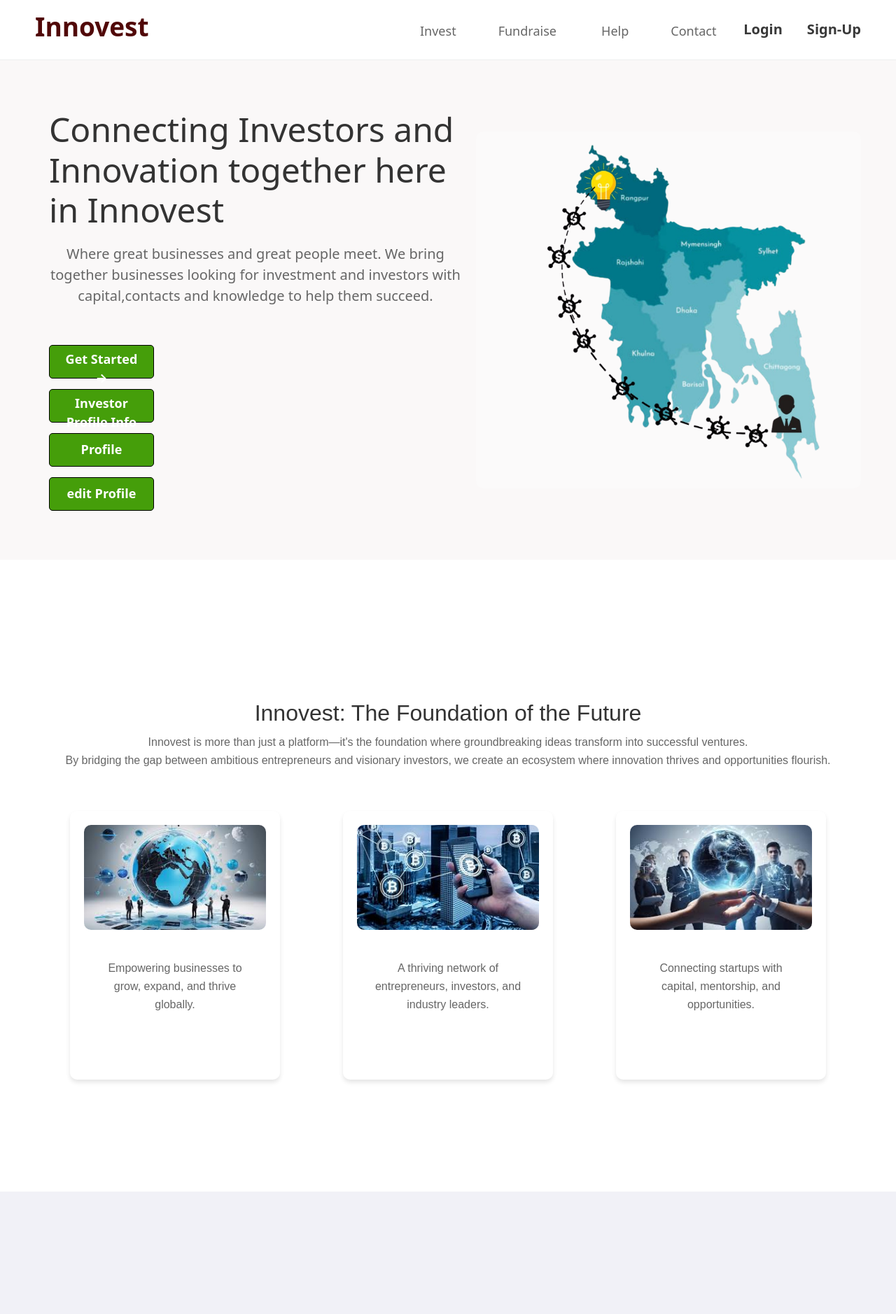
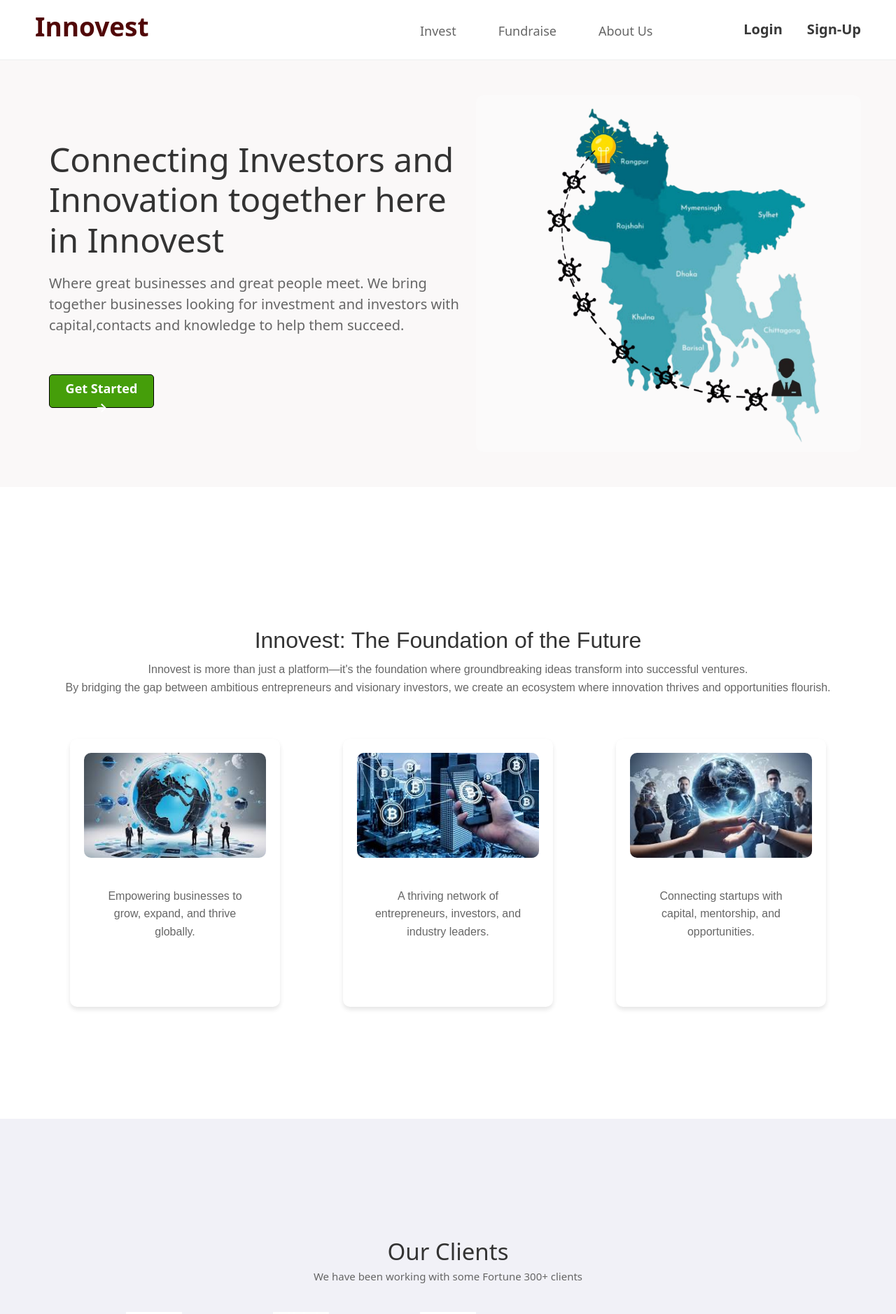
Before and after one commit to kazi-kamruddin/Innovest, a React (Vite) app in the folder frontEnd/: page / in a window 1280 px wide. Shown: the top 1878 px of the page at 70% size. Built offline with nearby package versions, Linux system fonts and the light colour scheme.

Commit message:
minor fixes

```diff
--- a/frontEnd/src/components/Navbar.jsx
+++ b/frontEnd/src/components/Navbar.jsx
@@ -15,9 +15,9 @@ function Navbar() {
         <ul className="nav-links">
           <li>
             <Link to="/all-pitches">Invest</Link>
-            <Link to="/fundraise-dashboard">Fundraise</Link> {/* Updated to Link */}
-            <a href="#">Help</a>
-            <a href="#">Contact</a>
+            <Link to="/fundraise-dashboard">Fundraise</Link>
+            {/* <a href="#">Help</a> */}
+            <Link to="/about-us">About Us</Link>
           </li>
         </ul>
         <div className="auth-links">
--- a/frontEnd/src/pages/InvestorProfile.jsx
+++ b/frontEnd/src/pages/InvestorProfile.jsx
@@ -97,6 +97,9 @@ const InvestorProfile = () => {
           <Link to="/investor-profile/edit-profile">
               <button className="btn secondary">edit Profile </button>
           </Link>
+          <Link to="/investor-info-submit">
+              <button className="btn secondary">Investor Profile Info</button>
+          </Link>
         </div>
       )}
     </div>
--- a/frontEnd/src/pages/investorList.jsx
+++ b/frontEnd/src/pages/investorList.jsx
@@ -30,11 +30,11 @@ const InvestorList = () => {
 
     return (
       <div className="investor-list-container">
-        <h2>Investor List</h2>
+        <h2 className="">Investor List</h2>
         {loading ? (
-          <p>Loading...</p>
+          <p className="investor-list-loading">Loading...</p>
         ) : error ? (
-          <p>Error: {error}</p>
+          <p className="investor-list-loading">Error: {error}</p>
         ) : investors.length > 0 ? (
           <div className="investor-grid">
             {investors.map((investor) => (
--- a/frontEnd/src/pages/landing_Page.jsx
+++ b/frontEnd/src/pages/landing_Page.jsx
@@ -12,16 +12,10 @@ function LandingPage() {
           <h1>Connecting Investors and Innovation together here in Innovest</h1>
           <p>Where great businesses and great people meet. We bring together businesses looking for investment and investors with capital,contacts and knowledge to help them succeed.</p>
           <div className="hero-buttons">
-          <button className="btn secondary">Get Started →</button>
-          <Link to="/investor-info-submit">
-              <button className="btn secondary">Investor Profile Info</button>
+          <Link to="/fundraise-dashboard">
+            <button className="btn secondary">Get Started →</button>
           </Link>
-          <Link to="/investor-profile">
-              <button className="btn secondary"> Profile </button>
-          </Link>
-          <Link to="/investor-profile/edit-profile">
-              <button className="btn secondary">edit Profile </button>
-          </Link>
+
           </div>
         </div>
         <div className="hero-image">
--- a/frontEnd/src/styles/investor_list.css
+++ b/frontEnd/src/styles/investor_list.css
@@ -8,7 +8,7 @@
     align-items: center;
   }
 
-  h2 {
+  .investor-list-title {
     font-size: 2.5rem;
     color: #333;
     font-weight: 600;
@@ -81,11 +81,11 @@
 
   .investor-item:hover .investor-body p {
     margin: 15px 0;
-    color: #007bff;
+    /* color: #007bff; */
   }
 
   .investor-item:hover .investor-body strong {
-    color: #00bcd4;
+    /* color: #00bcd4; */
   }
 
   @media (max-width: 1200px) {
@@ -117,7 +117,7 @@
     background-color: #dc3545;
   }
 
-  p {
+  .nvestor-list-loading {
     font-size: 1.2rem;
     color: #777;
     text-align: center;
```
